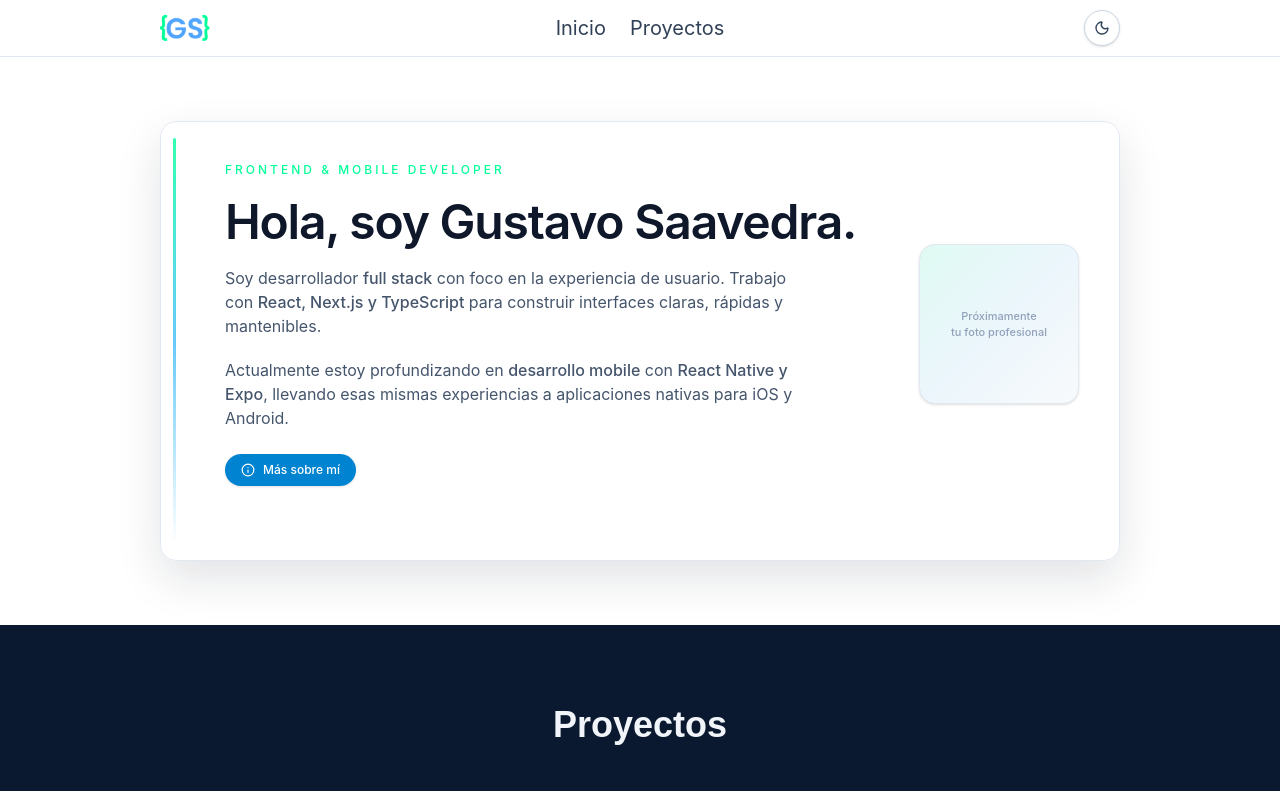
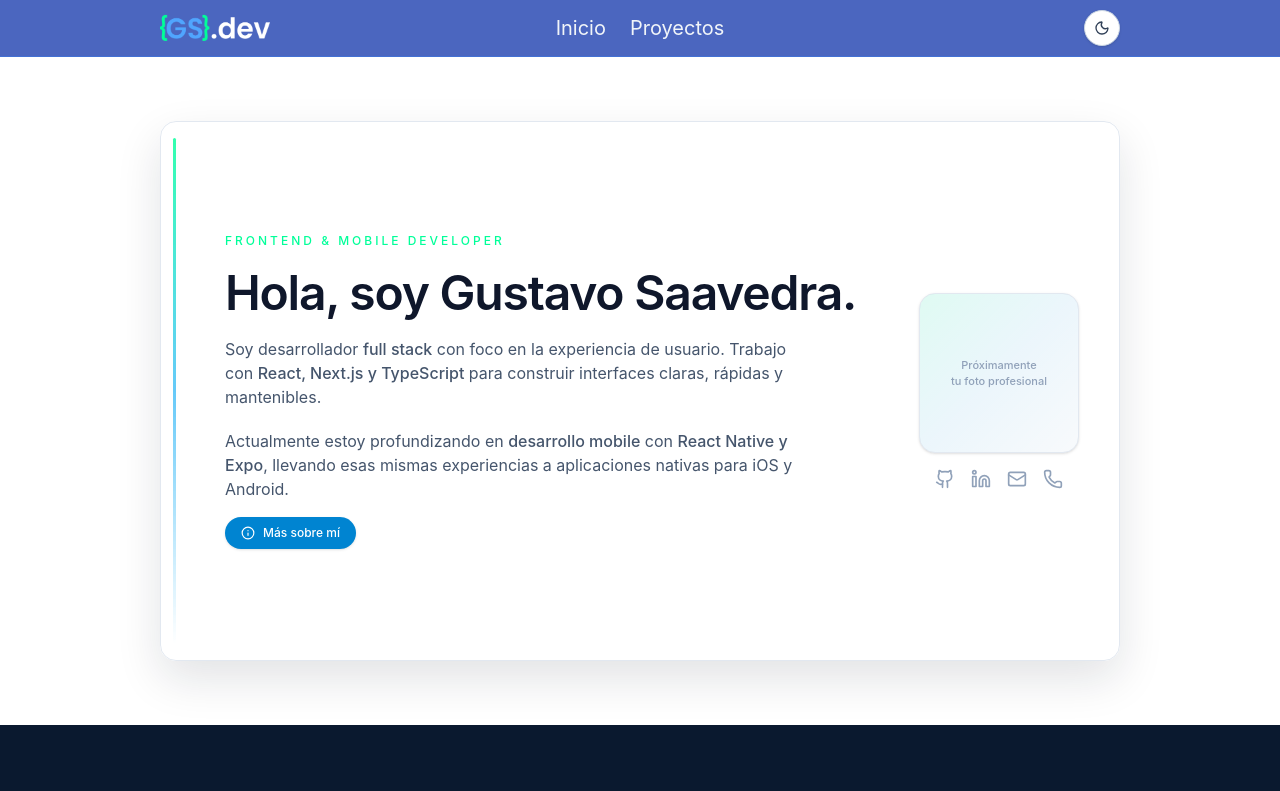
Before and after one commit to GGustavoSaavedra/portfolio, a Next.js app: page / in a window 1280 px wide. Shown: the top 791 px of the page. Built offline with nearby package versions, Linux system fonts and the light colour scheme.

Commit message:
Actualizaciones secciones

```diff
--- a/app/globals.css
+++ b/app/globals.css
@@ -14,6 +14,17 @@ html {
 
 section {
   scroll-margin-top: 80px;
+}
+
+/* 💡 Agregado para manejar fondo light/dark */
+@layer base {
+  body {
+    @apply bg-slate-100 text-slate-900; /* Light theme: gris claro */
+  }
+
+  .dark body {
+    @apply bg-slate-950 text-slate-50; /* Dark theme */
+  }
 }
 
 @layer utilities {
--- /dev/null
+++ b/components/contact/contacts.tsx
@@ -0,0 +1,24 @@
+import { Mail, Github, Linkedin, Phone } from "lucide-react";
+
+export const CONTACTS = [
+  {
+    label: "GitHub",
+    href: "https://github.com/GGustavoSaavedra",
+    Icon: Github,
+  },
+  {
+    label: "LinkedIn",
+    href: "https://www.linkedin.com/in/gustavo-gabriel-saavedra/",
+    Icon: Linkedin,
+  },
+  {
+    label: "Email",
+    href: "mailto:gsaavedra.dev@gmail.com",
+    Icon: Mail,
+  },
+  {
+    label: "WhatsApp",
+    href: "https://wa.me/543854966864",
+    Icon: Phone,
+  },
+];
--- a/components/layout/navbar.tsx
+++ b/components/layout/navbar.tsx
@@ -18,7 +18,7 @@ export function Navbar() {
   const handleClose = () => setIsOpen(false);
 
   return (
-    <header className="sticky top-0 z-20 border-b border-slate-200 bg-white/80 backdrop-blur dark:border-slate-800 dark:bg-slate-950/80">
+    <header className="sticky top-0 z-20 border-b border-secondary/40 bg-brand-800/80 backdrop-blur dark:border-primary/70 dark:bg-primary/95">
       <Container className="relative flex h-14 items-center">
         {/* Izquierda: logo */}
         <Link href="/" className="flex items-center" onClick={handleClose}>
@@ -38,7 +38,9 @@ export function Navbar() {
             <a
               key={link.href}
               href={link.href}
-              className="text-slate-700 hover:text-slate-900 transition-colors dark:text-slate-300 dark:hover:text-white"
+              className="relative text-slate-100 transition-colors duration-200 hover:text-tertiary
+                 after:absolute after:left-0 after:-bottom-1 after:h-[2px] after:w-0
+                 after:bg-tertiary after:transition-all after:duration-200 hover:after:w-full"
             >
               {link.label}
             </a>
--- a/components/sections/contact-section.tsx
+++ b/components/sections/contact-section.tsx
@@ -1,32 +1,5 @@
-import { Mail, Github, Linkedin, Phone, FileText } from "lucide-react";
-import { Section } from "@/components/layout/section";
-
-const contacts = [
-  {
-    label: "GitHub",
-    icon: <Github className="w-6 h-6" />,
-    href: "https://github.com/GGustavoSaavedra",
-    hover: "hover:text-gray-400",
-  },
-  {
-    label: "LinkedIn",
-    icon: <Linkedin className="w-6 h-6" />,
-    href: "https://www.linkedin.com/in/gustavo-gabriel-saavedra/",
-    hover: "hover:text-blue-400",
-  },
-  {
-    label: "Email",
-    icon: <Mail className="w-6 h-6" />,
-    href: "mailto:gustavo9418@gmail.com",
-    hover: "hover:text-teal-400",
-  },
-  {
-    label: "WhatsApp",
-    icon: <Phone className="w-6 h-6" />,
-    href: "https://wa.me/543854966864",
-    hover: "hover:text-green-400",
-  },
-];
+import { FileText } from "lucide-react";
+import { CONTACTS } from "@/components/contact/contacts";
 
 export default function ContactSection() {
   return (
@@ -52,16 +25,16 @@ export default function ContactSection() {
           </div>
 
           <div className="flex justify-center gap-6 mb-10">
-            {contacts.map(({ label, icon, href, hover }) => (
+            {CONTACTS.map(({ label, href, Icon }) => (
               <a
                 key={label}
                 href={href}
                 target="_blank"
                 rel="noopener noreferrer"
-                className={`text-slate-100 transition transform hover:scale-110 ${hover}`}
+                className="text-slate-100 transition transform hover:scale-110 hover:text-teal-400"
                 title={label}
               >
-                {icon}
+                <Icon className="w-6 h-6" />
               </a>
             ))}
           </div>
--- a/components/sections/hero-section.tsx
+++ b/components/sections/hero-section.tsx
@@ -4,6 +4,7 @@ import { useState } from "react";
 import { motion, AnimatePresence } from "framer-motion";
 import { ArrowLeft, Info } from "lucide-react";
 import { Section } from "@/components/layout/section";
+import { CONTACTS } from "@/components/contact/contacts";
 
 export default function HeroSection() {
   const [showMore, setShowMore] = useState(false);
@@ -12,7 +13,7 @@ export default function HeroSection() {
     <Section className="py-10 sm:py-16">
       <motion.div
         layout
-        className="relative min-h-[580px] sm:min-h-[620px] md:min-h-[440px] rounded-2xl border border-slate-200 bg-white/80 p-6 shadow-[0_18px_45px_rgba(15,23,42,0.12)] backdrop-blur-md dark:border-slate-800 dark:bg-slate-900/70 sm:p-10"
+        className="relative h-[540px] rounded-2xl border border-slate-200 bg-white/80 p-6 shadow-[0_18px_45px_rgba(15,23,42,0.12)] backdrop-blur-md dark:border-slate-800 dark:bg-slate-900/70 sm:p-10"
       >
         {/* Barra lateral / acento con gradiente dependiente del estado */}
         <div
@@ -24,9 +25,11 @@ export default function HeroSection() {
           }`}
         />
 
-        <div className="flex flex-col items-start gap-10 md:flex-row md:items-center">
+        <div className="flex h-full flex-col items-start gap-8 md:flex-row md:items-center md:gap-10">
           {/* Columna de texto */}
-          <div className="flex-1 pl-4 sm:pl-6">
+          <div className="flex h-full flex-1 flex-col justify-center pl-4 sm:pl-6">
+            {/* Área de contenido con scroll interno solo si es necesario */}
+            <div className="max-h-full overflow-y-auto pr-1">
               <AnimatePresence mode="wait">
                 {showMore ? (
                   /* ===============================
@@ -40,7 +43,6 @@ export default function HeroSection() {
                     transition={{ duration: 0.25 }}
                     className="space-y-5"
                   >
-                  {/* Encabezado unificado */}
                     <div className="space-y-1">
                       <p className="text-xs font-medium uppercase tracking-[0.25em] text-tertiary">
                         Frontend & Mobile Developer
@@ -50,7 +52,6 @@ export default function HeroSection() {
                       </p>
                     </div>
 
-                  {/* Contenido largo */}
                     <div className="space-y-3 text-sm leading-relaxed text-slate-600 dark:text-slate-300">
                       <p>
                         Me formé como{" "}
@@ -73,13 +74,16 @@ export default function HeroSection() {
                       <p>
                         Antes de dedicarme de lleno al desarrollo de software,
                         trabajé en la{" "}
-                      <span className="font-medium">industria metalúrgica</span>{" "}
+                        <span className="font-medium">
+                          industria metalúrgica
+                        </span>{" "}
                         como programador industrial, diseñando lógica para{" "}
                         <span className="font-medium">
                           PLCs y controladores Arduino
                         </span>
-                      . Ahí aprendí a resolver problemas en entornos reales, con
-                      limitaciones de hardware y foco fuerte en confiabilidad.
+                        . Ahí aprendí a resolver problemas en entornos reales,
+                        con limitaciones de hardware y foco fuerte en
+                        confiabilidad.
                       </p>
 
                       <p>
@@ -89,12 +93,13 @@ export default function HeroSection() {
                         </span>
                         , con énfasis en{" "}
                         <span className="font-medium">
-                        React, Next.js, TypeScript, Tailwind CSS, React Native y
-                        Expo
+                          React, Next.js, TypeScript, Tailwind CSS, React Native
+                          y Expo
                         </span>
                         . Busco mi primera oportunidad profesional donde pueda
                         aportar tanto del lado del cliente como en la lógica de
-                      negocio, y seguir creciendo como desarrollador full stack.
+                        negocio, y seguir creciendo como desarrollador full
+                        stack.
                       </p>
                     </div>
                   </motion.div>
@@ -120,8 +125,8 @@ export default function HeroSection() {
 
                     <p className="max-w-xl text-sm text-slate-600 sm:text-base dark:text-slate-300">
                       Soy desarrollador{" "}
-                    <span className="font-medium">full stack</span> con foco en
-                    la experiencia de usuario. Trabajo con{" "}
+                      <span className="font-medium">full stack</span> con foco
+                      en la experiencia de usuario. Trabajo con{" "}
                       <span className="font-medium">
                         React, Next.js y TypeScript
                       </span>{" "}
@@ -138,11 +143,12 @@ export default function HeroSection() {
                   </motion.div>
                 )}
               </AnimatePresence>
+            </div>
 
-            {/* Botón compacto con iconos */}
+            {/* Botón compacto, alineado al contenido */}
             <button
               onClick={() => setShowMore((prev) => !prev)}
-              className="mt-6 inline-flex items-center gap-2 rounded-full bg-sky-600 px-4 py-2 text-xs font-medium text-white shadow-sm transition hover:-translate-y-0.5 hover:bg-sky-500 dark:bg-sky-500 dark:hover:bg-sky-400"
+              className="mt-4 inline-flex items-center gap-2 self-start rounded-full bg-sky-600 px-4 py-2 text-xs font-medium text-white shadow-sm transition hover:-translate-y-0.5 hover:bg-sky-500 dark:bg-sky-500 dark:hover:bg-sky-400"
             >
               {showMore ? (
                 <>
@@ -158,8 +164,8 @@ export default function HeroSection() {
             </button>
           </div>
 
-          {/* Foto */}
-          <div className="mt-4 flex w-full justify-center md:mt-0 md:w-auto">
+          {/* Foto + iconos de contacto */}
+          <div className="mt-4 flex w-full flex-col items-center gap-4 md:mt-0 md:w-auto md:h-full md:justify-center">
             <div className="relative h-40 w-40 overflow-hidden rounded-2xl border border-slate-200 bg-slate-50 shadow-sm dark:border-slate-700 dark:bg-slate-900">
               <div className="absolute inset-0 bg-gradient-to-br from-tertiary/10 via-sky-500/5 to-transparent dark:from-tertiary/15 dark:via-sky-500/10" />
               <div className="relative flex h-full items-center justify-center px-4 text-center">
@@ -170,6 +176,21 @@ export default function HeroSection() {
                 </span>
               </div>
             </div>
+
+            <div className="flex items-center gap-4">
+              {CONTACTS.map(({ label, href, Icon }) => (
+                <a
+                  key={label}
+                  href={href}
+                  target="_blank"
+                  rel="noopener noreferrer"
+                  className="text-slate-400 transition hover:text-tertiary"
+                  title={label}
+                >
+                  <Icon className="h-5 w-5" />
+                </a>
+              ))}
+            </div>
           </div>
         </div>
       </motion.div>
--- a/tailwind.config.ts
+++ b/tailwind.config.ts
@@ -14,6 +14,14 @@ const config: Config = {
           100: "#F3F4F6",
           200: "#E5E7EB",
         },
+        // 🎨 Paleta de marca para navbar (light/dark)
+        brand: {
+          50: "#eff6ff", // azul muy clarito
+          100: "#dbeafe", // azul claro (light navbar)
+          200: "#bfdbfe", // un poco más intenso si lo necesitás
+          800: "#1e40af", // azul oscuro (borde/fondo en dark)
+          900: "#1e3a8a", // azul más profundo (navbar dark)
+        },
       },
       fontFamily: {
         sans: ["Inter", "sans-serif"],
```
Lines whose indentation alone changed are shown as unchanged.
